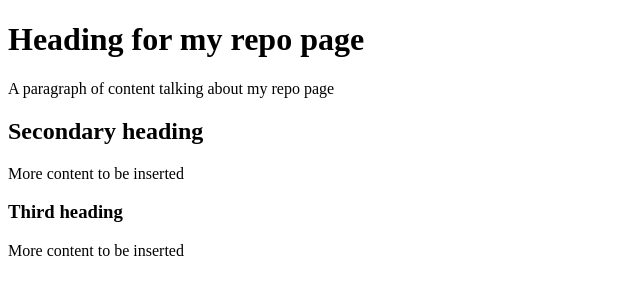
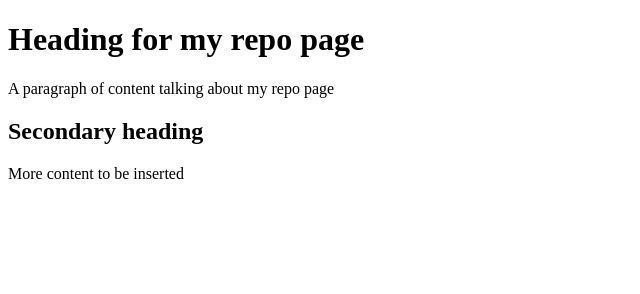
Before and after one commit to rorinsjl/p02-git-repos, a plain HTML site: page index.html in a window 1280 px wide. Shown: the whole page, without its empty margins (0-640 px from the left). Drawn offline with Linux system fonts and the light colour scheme.

Commit message:
addition of h3 section to the body. (reverted from commit 5aeb3e0c0089ad1326e30db63ac6f5c404df733b)

```diff
--- a/index.html
+++ b/index.html
@@ -13,9 +13,6 @@
 		<h2>Secondary heading</h1>
 		<p>More content to be inserted</p>
 
-		<h3>Third heading</h3>
-		<p>More content to be inserted</p>
-
 
 	</body>
 
```
